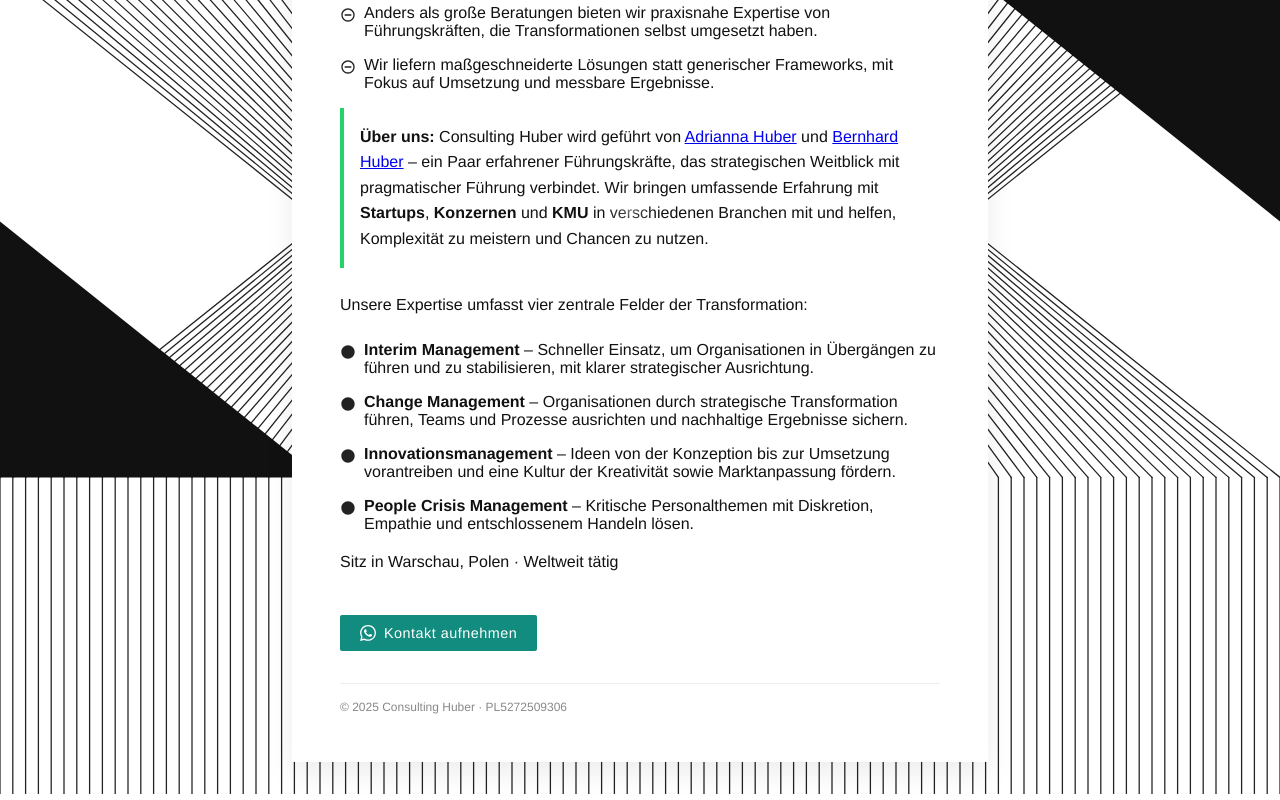
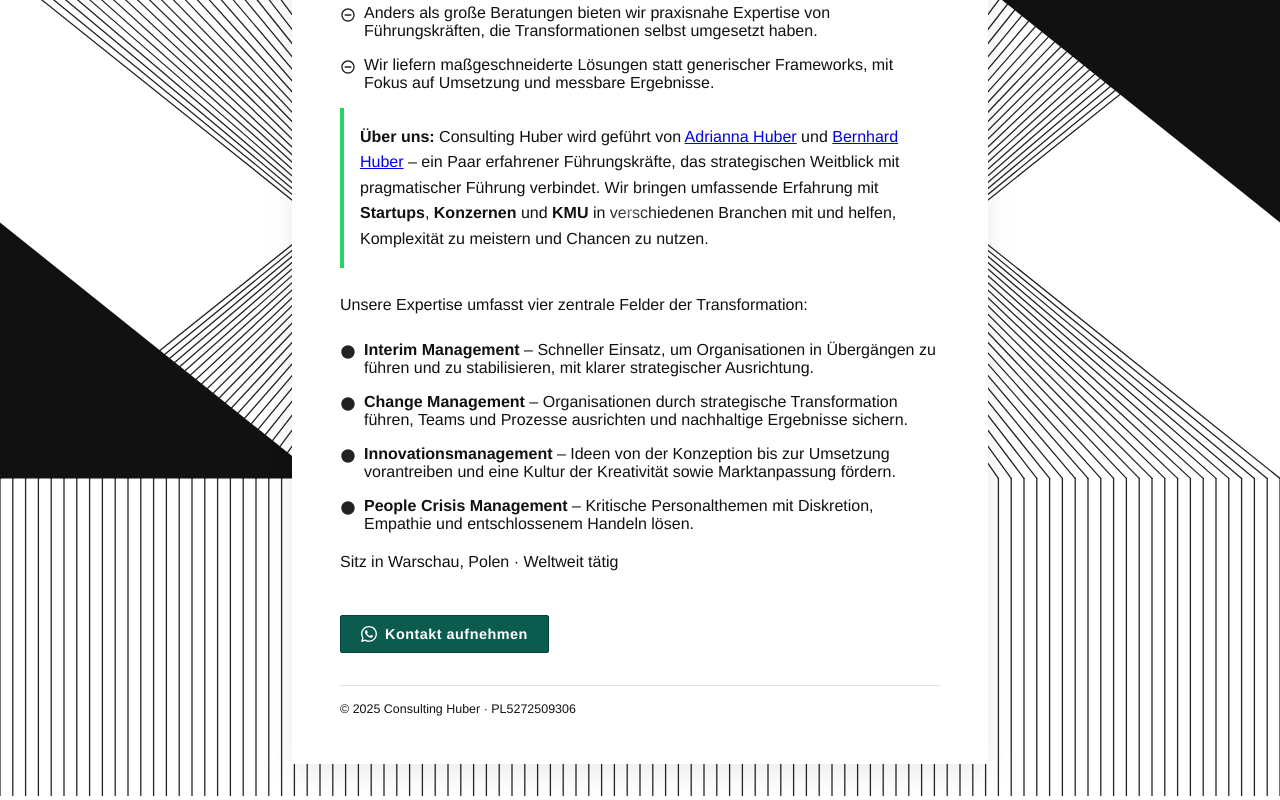
Before and after one commit to bPol/consulting-huber, a plain HTML site: page de/index.html in a window 1280 px wide. Shown: the part 351-1151 px from the top of the page. Drawn offline with Linux system fonts and the light colour scheme.

Commit message:
Iterations

```diff
--- a/de/index.html
+++ b/de/index.html
@@ -10,6 +10,10 @@
   <meta property="og:type" content="website">
   <meta property="og:url" content="https://consulting-huber.com/de/">
   <meta property="og:image" content="https://consulting-huber.com/og-image.svg">
+  <link rel="icon" href="/favicon.svg" type="image/svg+xml">
+  <link rel="icon" href="/favicon-32.png" sizes="32x32" type="image/png">
+  <link rel="icon" href="/favicon-64.png" sizes="64x64" type="image/png">
+  <link rel="shortcut icon" href="/favicon.ico" type="image/x-icon">
   <meta name="twitter:card" content="summary_large_image">
   <meta name="twitter:title" content="Consulting Huber | Strategie & Innovation, Warschau · Global">
   <meta name="twitter:description" content="Boutique-Beratung für Strategie und Innovation mit Sitz in Warschau, international tätig. Praxisnahe Führungsexpertise für Transformationen.">
@@ -118,20 +122,21 @@
       display: inline-flex;
       align-items: center;
       padding: 10px 20px;
-      background-color: #128C7E;
+      background-color: #0b5c4f;
       color: #ffffff;
       text-decoration: none;
       border-radius: 2px;
       font-size: 0.9rem;
       letter-spacing: 0.5px;
       transition: all 0.3s ease;
-      border: none;
+      border: 1px solid #073e37;
       cursor: pointer;
       margin-top: 1rem;
+      font-weight: 600;
     }
 
     .cta-button:hover {
-      background-color: #0f6f64;
+      background-color: #094c43;
       transform: translateY(-2px);
       box-shadow: 0 5px 15px rgba(0, 0, 0, 0.1);
     }
@@ -169,10 +174,11 @@
 
     .footer-info {
       margin-top: 2rem;
-      font-size: 0.75rem;
-      color: #888;
-      border-top: 1px solid #eee;
+      font-size: 0.78rem;
+      color: #111111;
+      border-top: 1px solid #e0e0e0;
       padding-top: 1rem;
+      font-weight: 500;
     }
 
     .advantage-point {
```
Also changed, not shown: fr/index.html (+12 -6 lines), index.html (+12 -6 lines), pl/index.html (+12 -6 lines), favicon-32.png (added), favicon-64.png (added), favicon.ico (added), favicon.svg (added).
